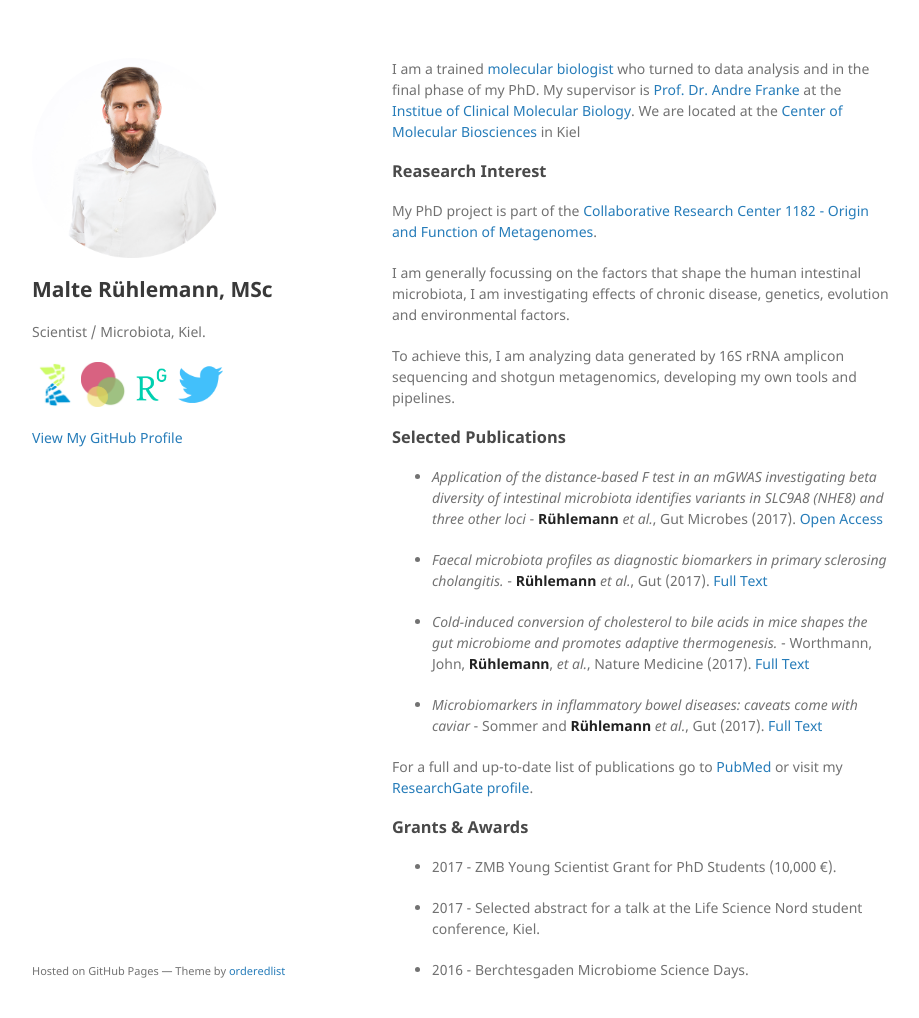
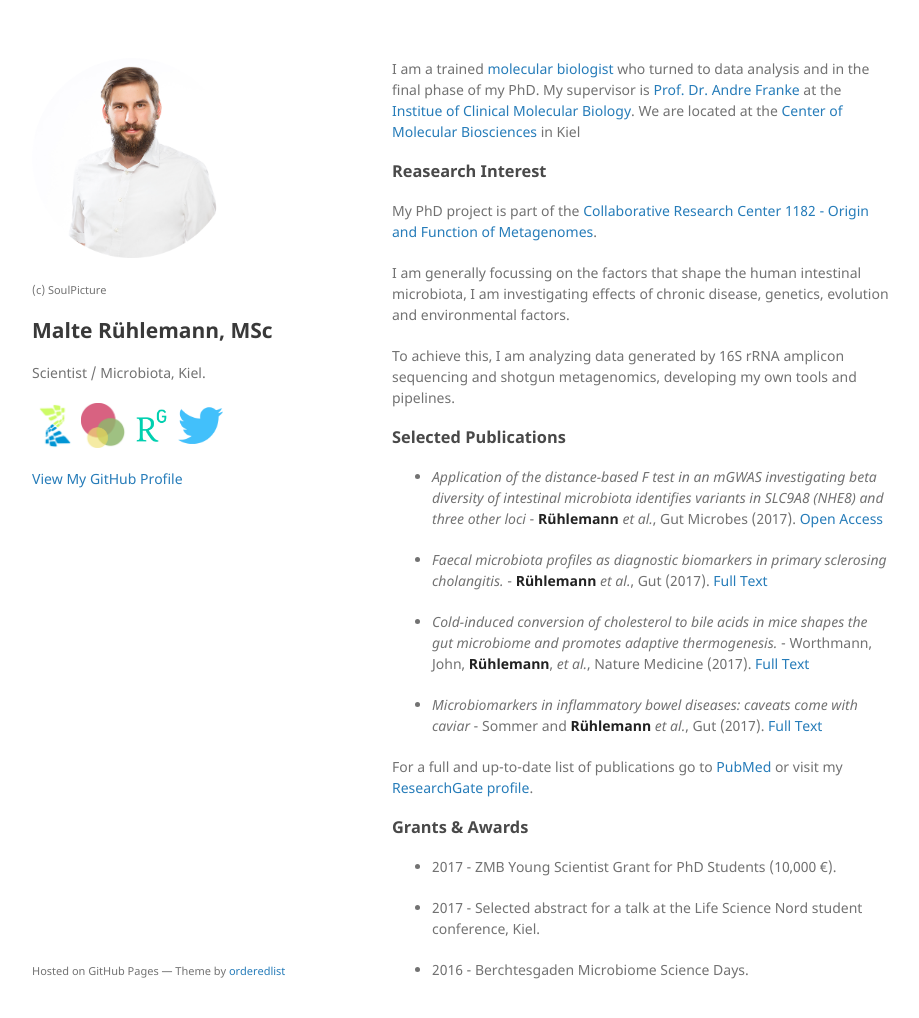
Before and after one commit to mruehlemann/mruehlemann.github.io, a Jekyll site: the page built from index.md, in a window 1280 px wide and 1050 px high. Shown: the top 1018 px of the window, without its empty margins (178-1097 px from the left). Built offline with Jekyll 4.4.1, drawn with Linux system fonts in a browser that asks for light colours.

Commit message:
Update default.html

```diff
--- a/_layouts/default.html
+++ b/_layouts/default.html
@@ -16,6 +16,7 @@
     <div class="wrapper">
       <header>
 	<p class="view"><img src="docs/face.png" height=200px width=200px align=middle></p>
+	<p><small>(c) SoulPicture</small></p>
         <a href="{{ site.github.url }}"> <h2>{{ site.title | default: site.github.repository_name }}</h2> </a>
         <p>{{ site.description | default: site.github.project_tagline }}</p>
 	<p class="view"><a href="http://www.ikmb.uni-kiel.de/people/scientists/malte-ruhlemann" alt="IKMB"><img src="docs/ikmb.png" height=45px width=45px align=middle></a>
```
